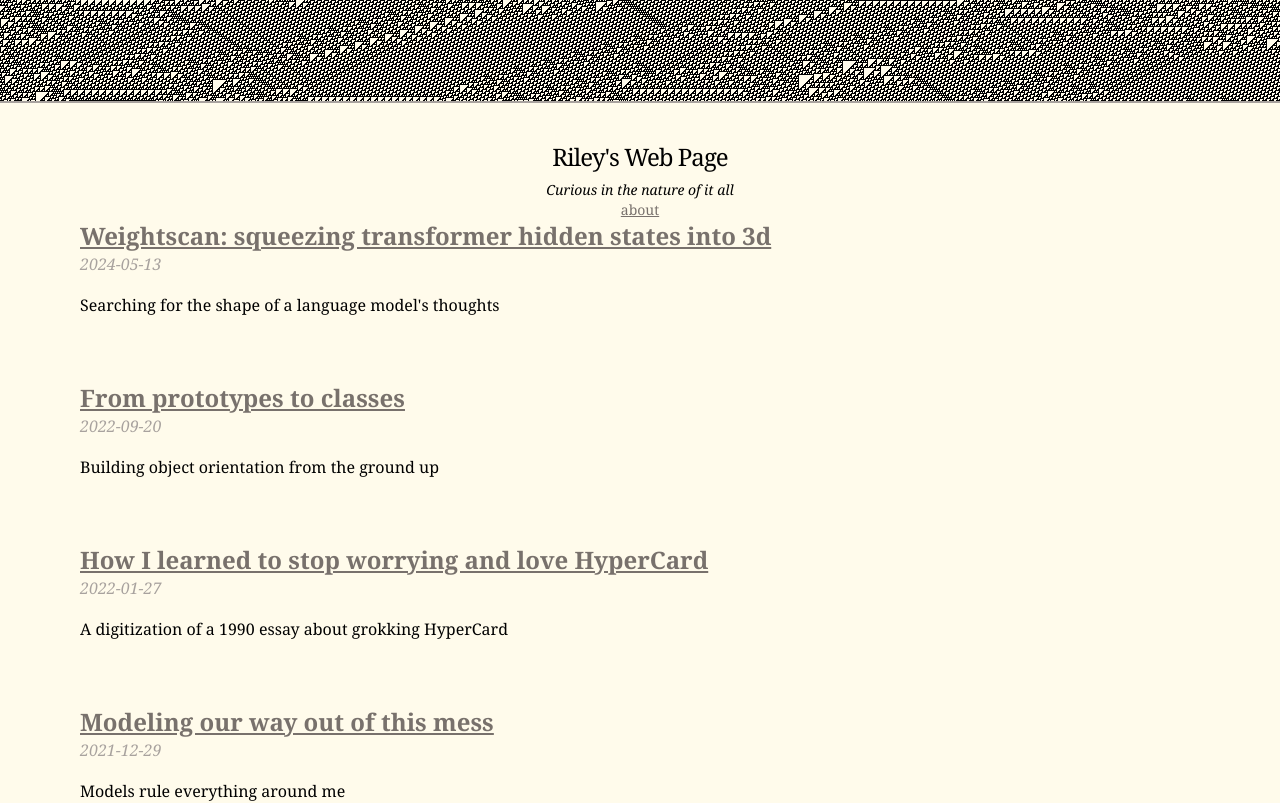
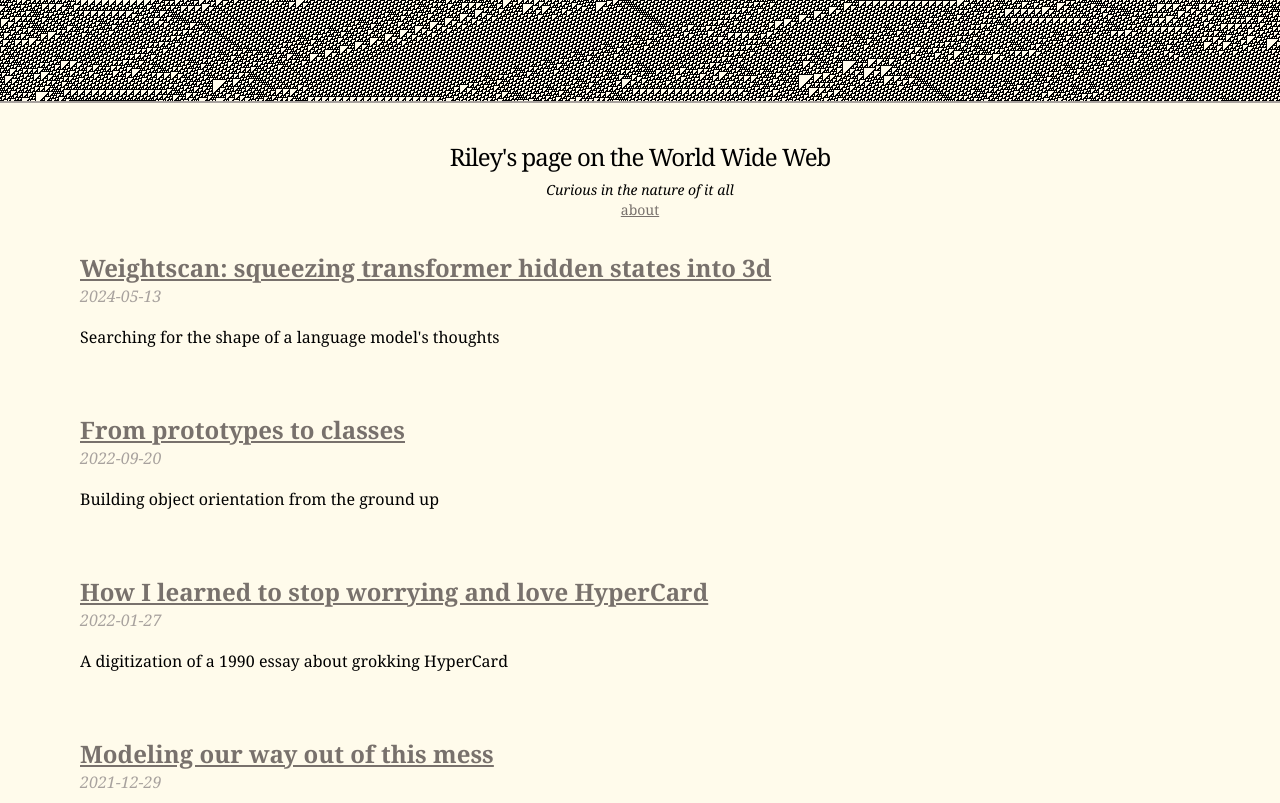
Before and after one commit to ristew/blog, a Next.js app: page / in a window 1280 px wide. Shown: the top 803 px of the page. Built offline with nearby package versions, Linux system fonts and the light colour scheme.

Commit message:
minor tweak

```diff
--- a/components/header.js
+++ b/components/header.js
@@ -2,10 +2,10 @@ import Link from 'next/link'
 
 export default function Header(props) {
   return (
-    <div className="font-serif flex-col flex items-center md:justify-between">
+    <div className="font-serif flex-col flex items-center md:justify-between mb-8">
       <h2 className="text-2xl tracking-tight md:tracking-tighter leading-tight p-2">
         <Link href="/">
-          <a className="hover:text-stone-500">Riley's Web Page</a>
+          <a className="hover:text-stone-500">Riley's page on the World Wide Web</a>
         </Link>
       </h2>
       <div className="text-sm italic">Curious in the nature of it all</div>
```
